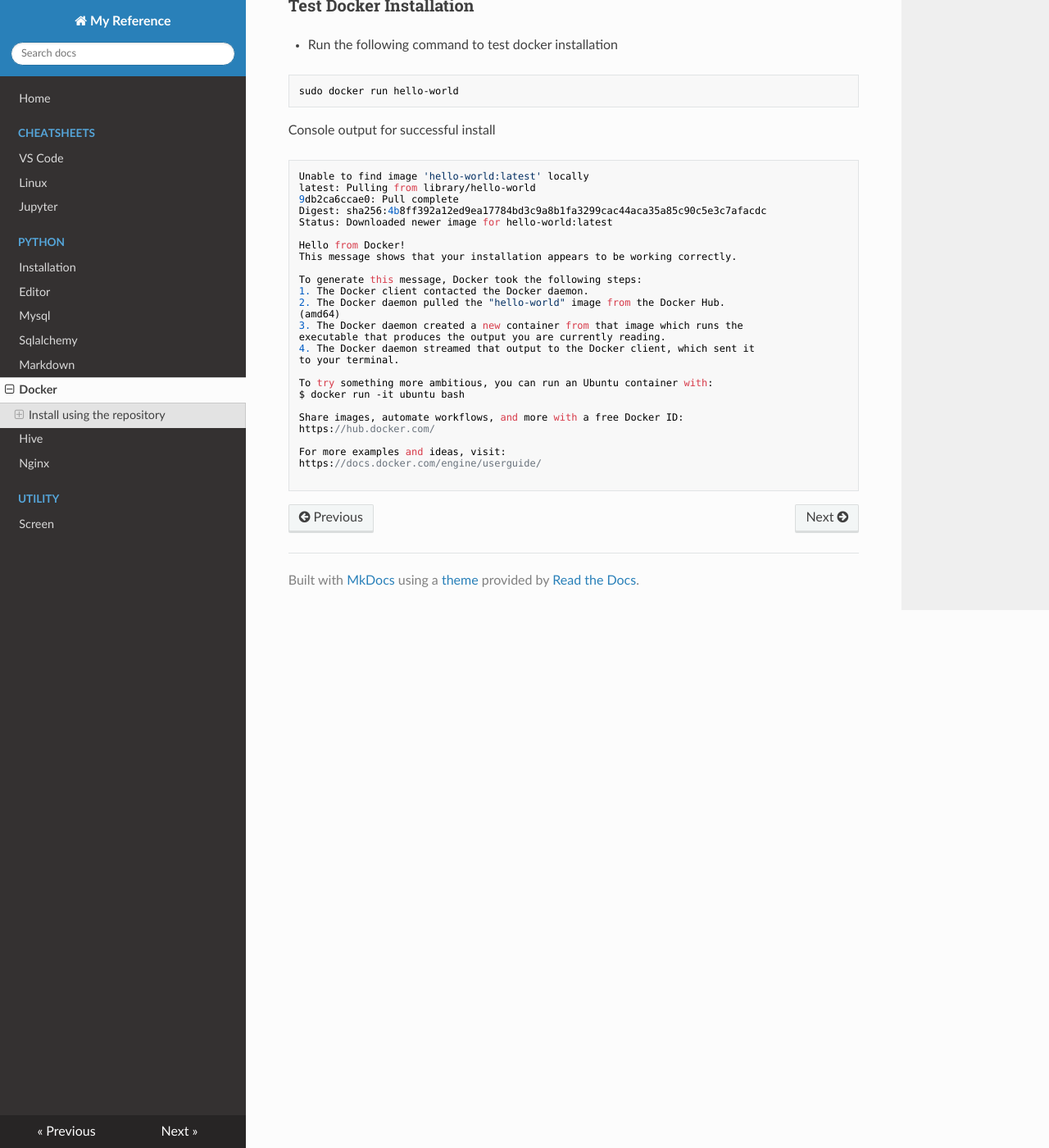
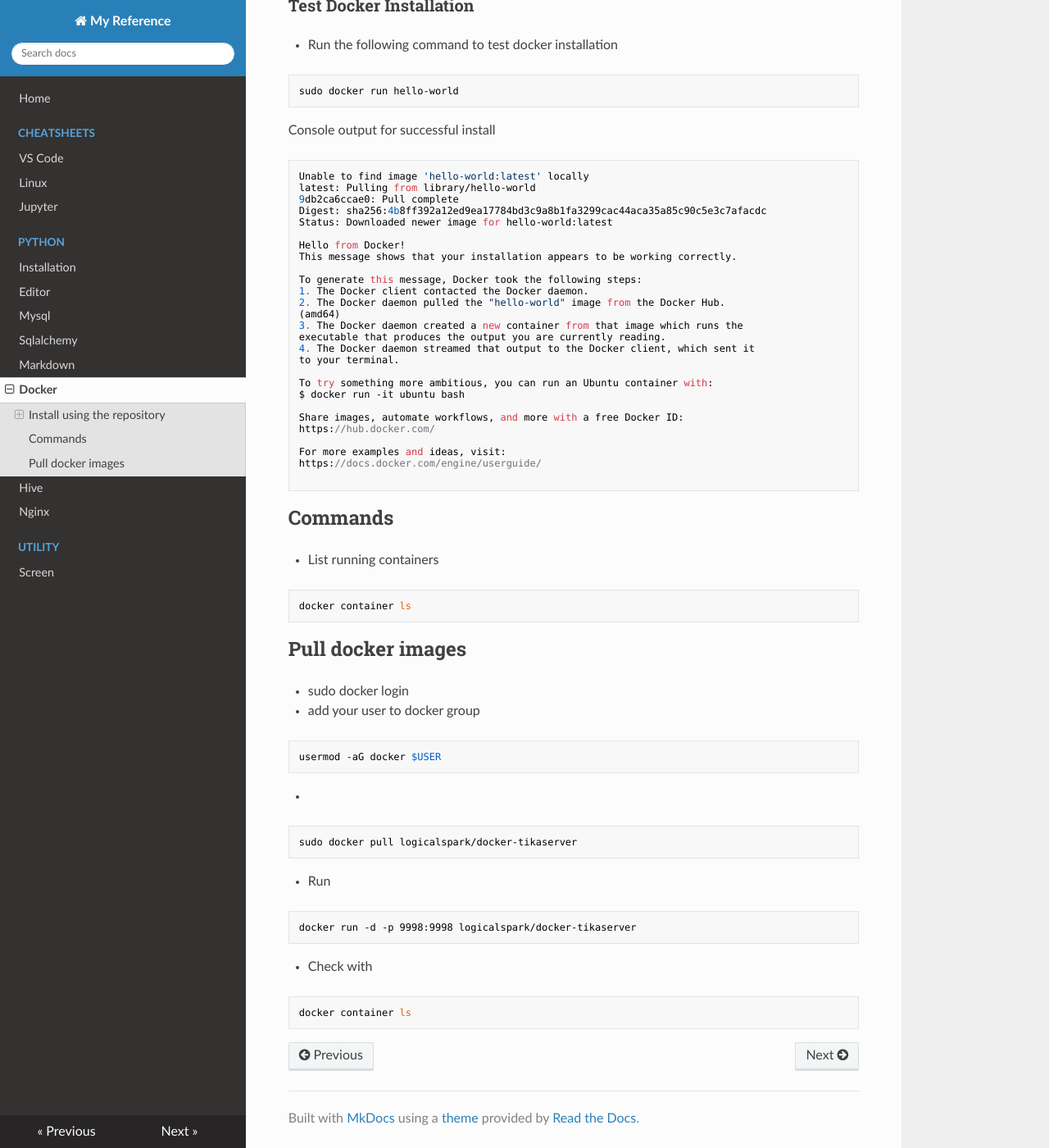
Before and after one commit to rajarshig/MyReference, an MkDocs documentation site: the page built from docs/docker.md, in a window 1280 px wide and 1400 px high, scrolled down 1068 px. Shown: the whole window at 82% size. Built offline with MkDocs 1.6.1, drawn with Linux system fonts in a browser that asks for light colours; nearby versions of some CDN libraries; old or Windows-style settings are respelled for this version of MkDocs.

Commit message:
add tika, update docker, screen, zip, mysql

````diff
--- a/docs/docker.md
+++ b/docs/docker.md
@@ -79,3 +79,27 @@ For more examples and ideas, visit:
 https://docs.docker.com/engine/userguide/
 
 ```
+## Commands
+- List running containers
+```
+docker container ls
+```
+
+## Pull docker images
+- sudo docker login
+- add your user to docker group
+```
+usermod -aG docker $USER
+```
+-
+```
+sudo docker pull logicalspark/docker-tikaserver
+```
+- Run
+```
+docker run -d -p 9998:9998 logicalspark/docker-tikaserver
+```
+- Check with
+```
+docker container ls
+```
````
Also changed, not shown: docs/apache_tika.md (added, +36 -0 lines), docs/linux_screen.md (+1 -1 lines), docs/linux_zip.md (+7 -0 lines), docs/mysql.md (+5 -0 lines).
